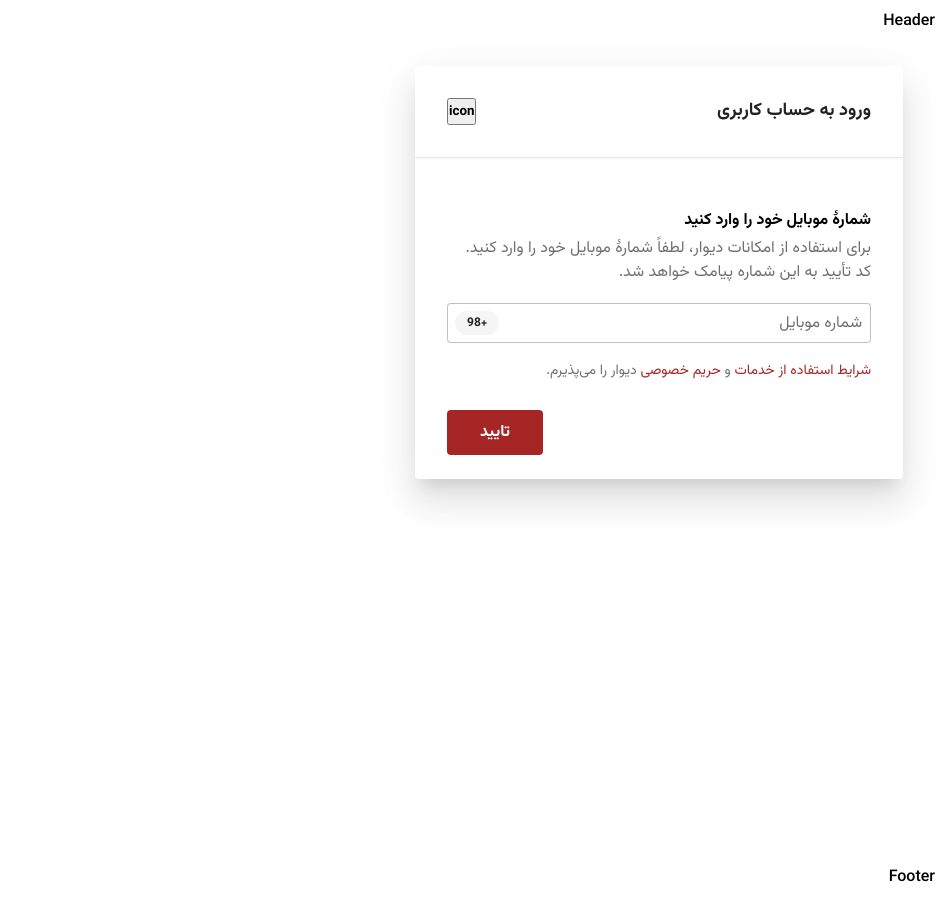
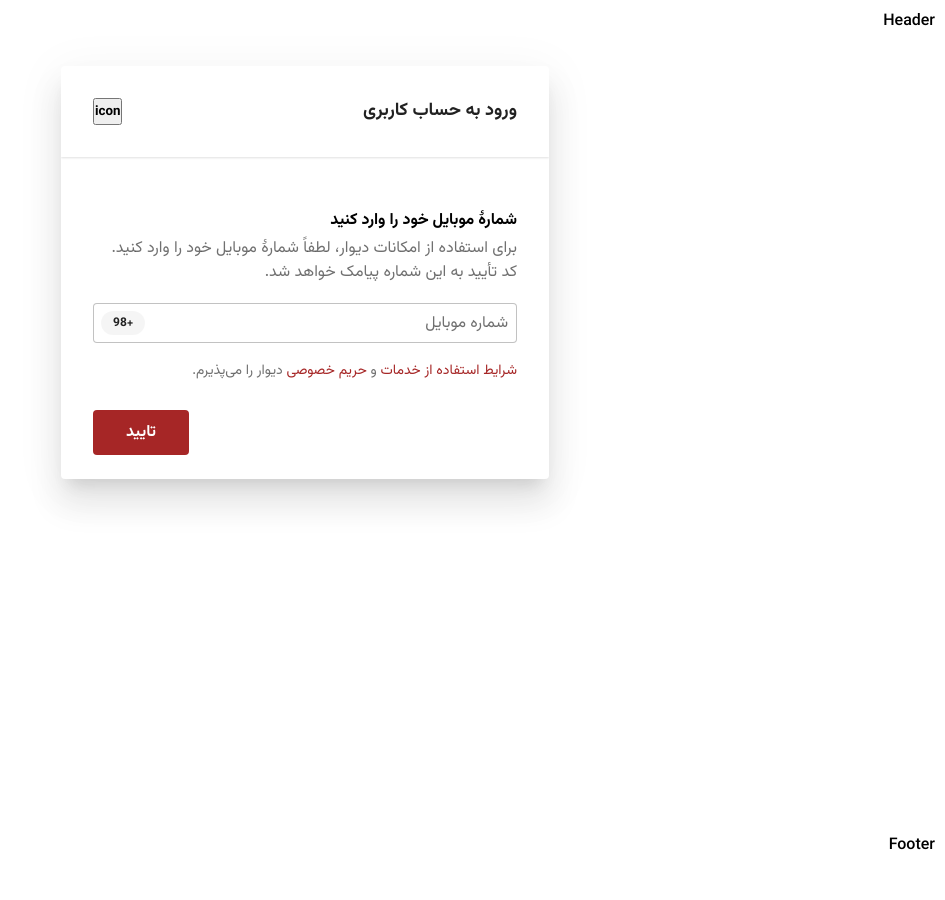
Before and after one commit to meysam-gheitasi/rjs-divar-files-main, a React (Vite) app: page /auth in a window 1280 px wide. Shown: the whole page, without its empty margins (335-1280 px from the left). After the commit the page ends 868 px from the top, so only its background shows below. Built offline with nearby package versions, Linux system fonts and the light colour scheme; no server answers.

Commit message:
adding style in AuthPage.jsx

```diff
--- a/src/pages/AuthPage.jsx
+++ b/src/pages/AuthPage.jsx
@@ -1,4 +1,5 @@
 import { useState } from "react"
+import styles from './AuthPage.module.css'
 
 import CheckOtpForm from "../components/templates/CheckOtpForm"
 import SendOtpForm from "../components/templates/SendOtpForm"
@@ -8,7 +9,7 @@
     const [mobile, setMobile] = useState('')
     const [code, setCode] = useState('')
   return (
-    <div>
+    <div className={styles.container}>
         {step === 1 && <SendOtpForm setStep={setStep} mobile={mobile} setMobile={setMobile} />}
         {step === 2 && <CheckOtpForm setStep={setStep} mobile={mobile} code= {code} setCode= {setCode}/>}
     </div>
--- /dev/null
+++ b/src/pages/AuthPage.module.css
@@ -0,0 +1,5 @@
+.container {
+    display: flex;
+    justify-content: center;
+    align-items: center;
+}
```
